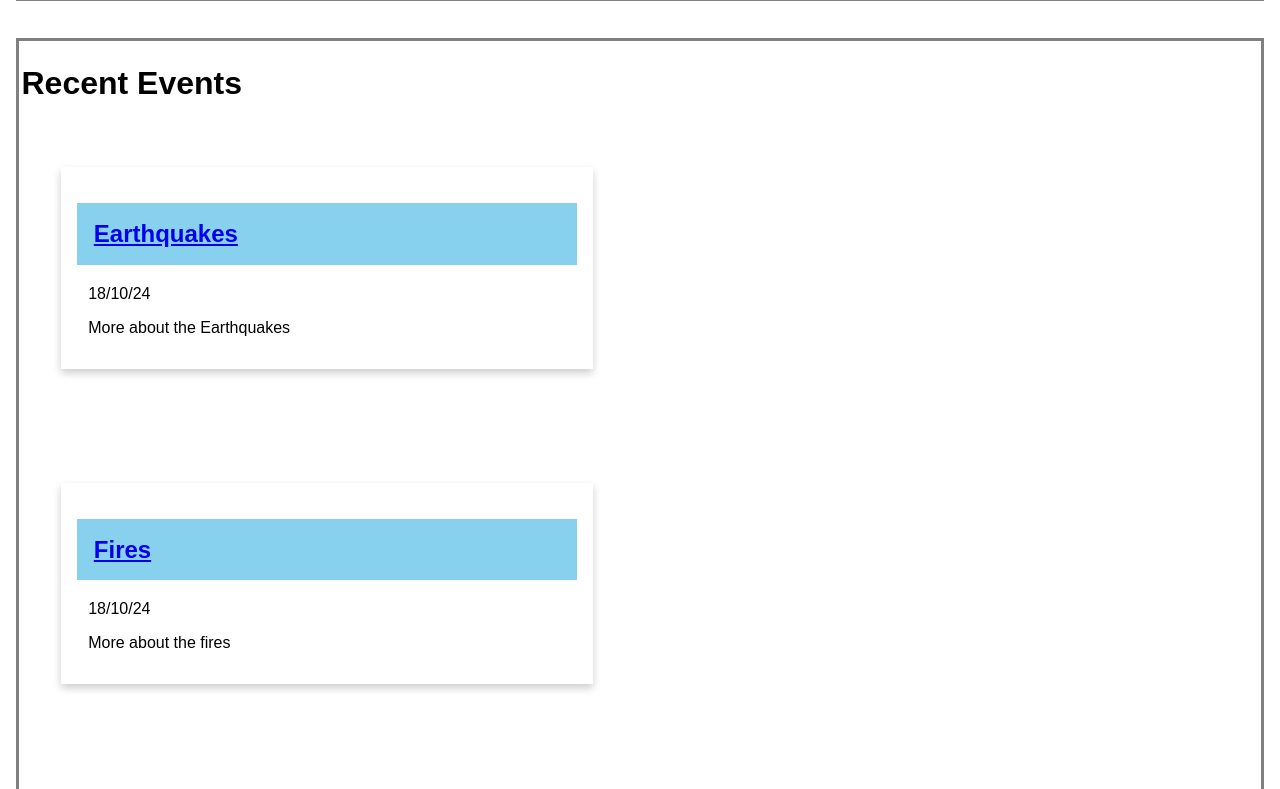
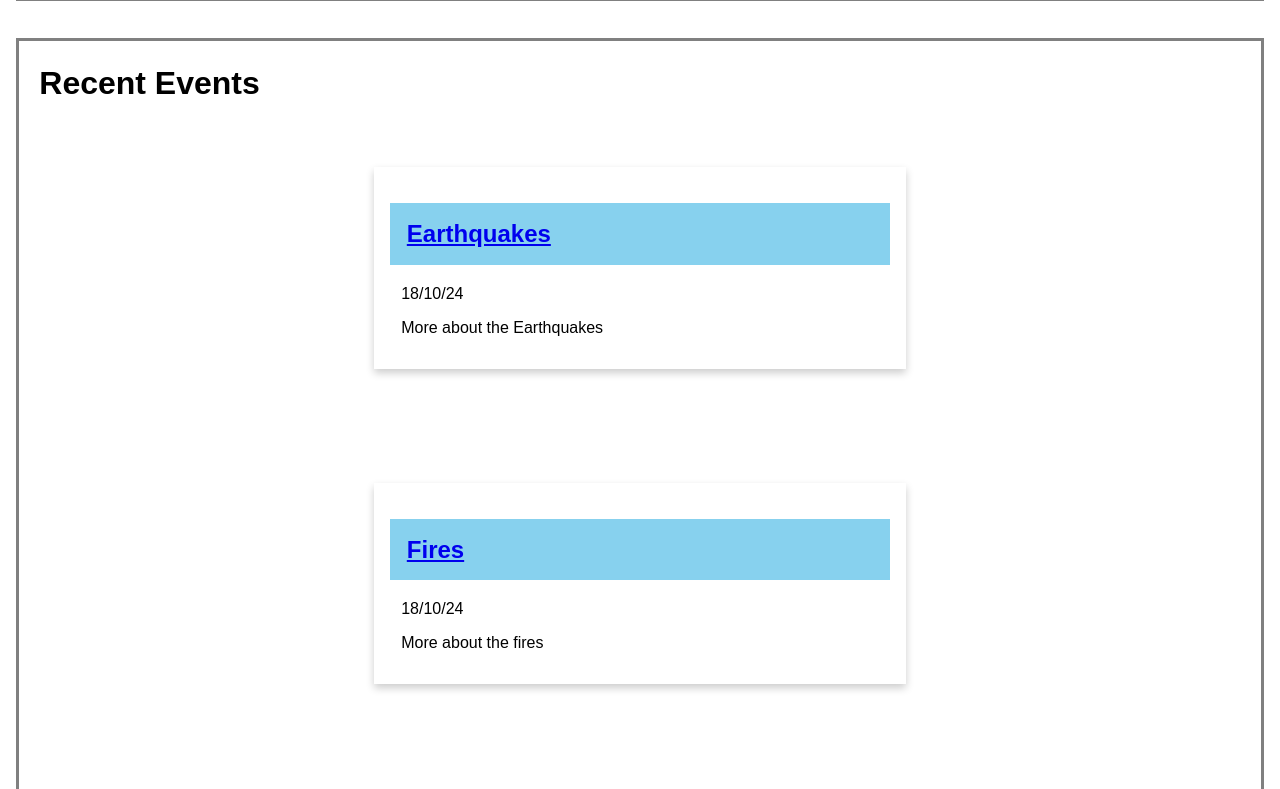
Before and after one commit to BIT-Studio-3/group-project-25-1-scade, a SvelteKit app in the folder disaster/disaster/: page / in a window 1280 px wide. Shown: the part 1011-1800 px from the top of the page. Built offline with nearby package versions, Linux system fonts and the light colour scheme.

Commit message:
corrected recent events space

```diff
--- a/disaster/disaster/src/routes/+page.svelte
+++ b/disaster/disaster/src/routes/+page.svelte
@@ -27,7 +27,7 @@
     </div>
     <p></p>
     <div class="bottom-of-body">
-        <h1>Recent Events</h1>
+        <h1>&numsp;Recent Events</h1>
         <div class="recent-events">
             <Card where="/disasters/earthquake" title="Earthquakes" date="18/10/24" info="More about the Earthquakes" />  <!-- Date and description will be pulled by most recent alert-->
             <Card where="/disasters/fire" title="Fires" date="18/10/24" info="More about the fires" />      <!-- Date and description will be pulled by most recent alert-->
@@ -64,6 +64,7 @@
 
     .recent-events {
     display: flex;
+    justify-content: center;
     flex-wrap: wrap;
     padding: 10px;
     gap: 50px
```
